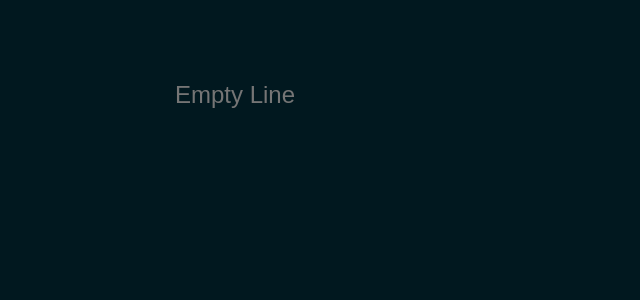
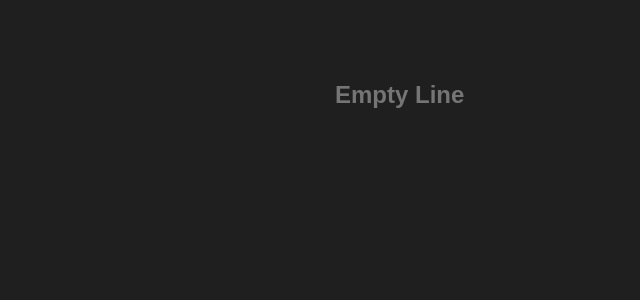
Before and after one commit to hyeyoom/umni, a Next.js app: page / in a window 1280 px wide. Shown: the top 300 px of the page, without its empty margins (67-707 px from the left). Built offline with nearby package versions, Linux system fonts and the light colour scheme.

Commit message:
misc: 스타일 변경

```diff
--- a/app/globals.css
+++ b/app/globals.css
@@ -3,7 +3,7 @@
 body {
     margin: 0;
     font-family: Arial, sans-serif;
-    background-color: #01181f;
+    background-color: #1f1f1f;
     color: #ffffff;
     font-size: 1.5rem;
 }
@@ -11,7 +11,7 @@ body {
 .container {
     display: flex;
     flex-direction: column;
-    padding: 5rem 15rem;
+    padding: 5rem 25rem;
 }
 
 .row {
@@ -24,8 +24,9 @@ body {
 .input-box {
     background: transparent;
     border: none;
-    color: #e3dcdc;
+    color: #BEBEBE;
     width: 70%;
+    font-weight: 700;
     font-size: 1.5rem;
     outline: none;
 }
@@ -35,7 +36,7 @@ body {
 }
 
 .result {
-    color: #25c725;
+    color: #8EFF1E;
     cursor: pointer;
     transition: background-color 0.3s ease, color 0.3s ease;
     font-size: 1.5rem;
@@ -48,8 +49,8 @@ body {
 }
 
 .result:hover {
-    background-color: #25c725;
-    color: #01181f;
+    background-color: #8EFF1E;
+    color: #3F3F3F;
 }
 
 @media (max-width: 768px) {
```
